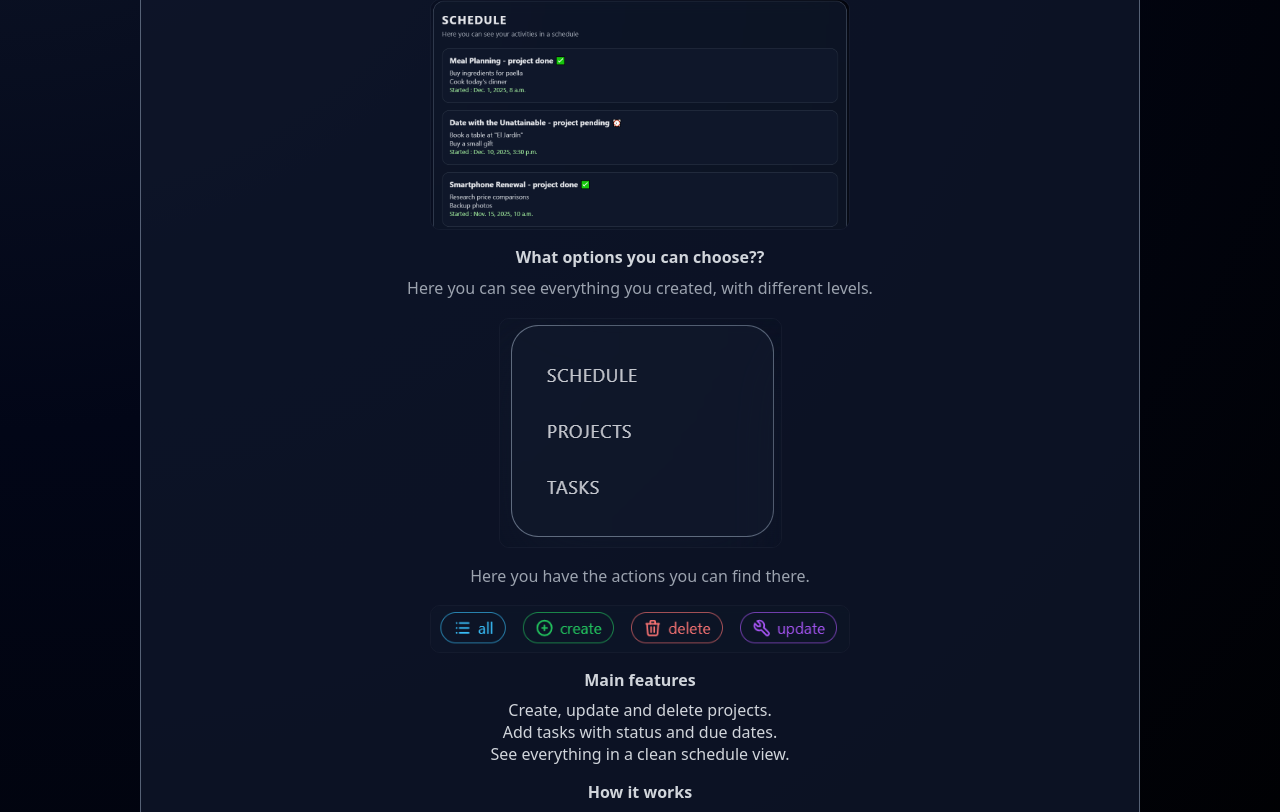
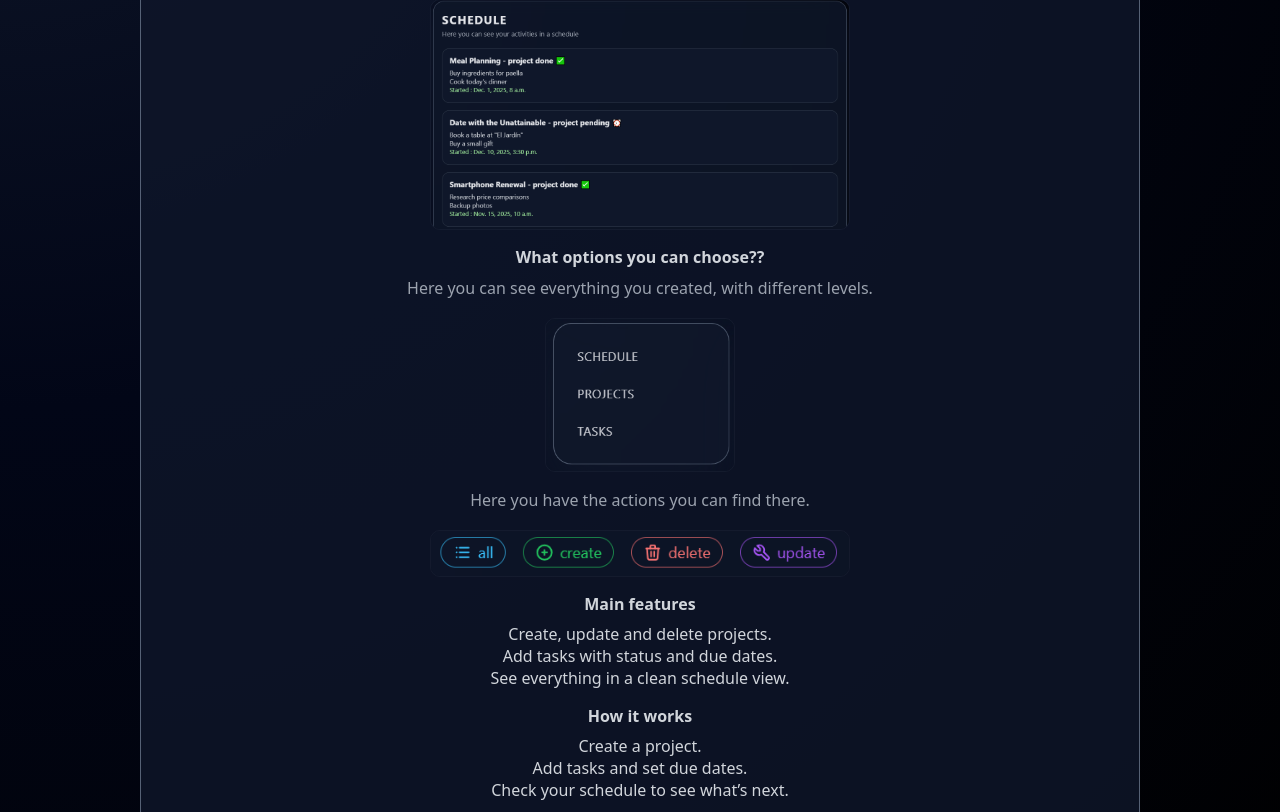
Before and after one commit to nicowooow/SchedulePy, a Django app: page / in a window 1280 px wide. Shown: the part 330-1142 px from the top of the page. Run offline with Django 5.2, Linux system fonts and the light colour scheme.

Commit message:
cambiamos el css y el index para que las imagenes aparezcan de forma correcto

```diff
--- a/myapp/static/css/index.css
+++ b/myapp/static/css/index.css
@@ -51,6 +51,17 @@ img.img-preview {
   width: auto;
   height: auto;
 }
+img.img-preview.img1 {
+  width: 100%;
+}
+img.img-preview.img2 {
+  width: 20%;
+
+}
+img.img-preview.img3 {
+  width: 80%;
+
+}
 /* Feature list */
 #features ul,
 #how-it-works ol {
@@ -81,7 +92,10 @@ li {
   border-radius: var(--radius-pill);
   font-weight: 600;
   font-size: 0.95rem;
-  transition: transform 160ms ease, box-shadow 160ms ease, opacity 160ms ease;
+  transition:
+    transform 160ms ease,
+    box-shadow 160ms ease,
+    opacity 160ms ease;
 }
 
 .btn:focus {
--- a/myapp/templates/index.html
+++ b/myapp/templates/index.html
@@ -14,15 +14,15 @@
   <p>Here you can take note of interesting stuffs, important, activities, something that you need remember, projects and much more. </p>
   <h2>What can you do here??</h2>
   <p>If you have a project you can see it like this:</p>
-  <img class="img-preview" src="{% static 'images/schedule_example.png' %}" alt="Vista del horario" title="Vista del horario" loading="lazy" />
+  <img class="img-preview img1" src="{% static 'images/schedule_example.png' %}" alt="Vista del horario" title="Vista del horario" loading="lazy" />
   <h2>What options you can choose??</h2>
     <section class="options">
       <p>Here you can see everything you created, with different levels.</p>
-      <img class="img-preview" src="{% static 'images/views.png' %}" alt="Vista de listas" title="Vista de listas" loading="lazy" />
+      <img class="img-preview img2" src="{% static 'images/views.png' %}" alt="Vista de listas" title="Vista de listas" loading="lazy" />
     </section>
     <section class="options">
       <p>Here you have the actions you can find there.</p>
-      <img class="img-preview" src="{% static 'images/options.png' %}" alt="Vista de acciones" title="Vista de acciones" loading="lazy" />
+      <img class="img-preview img3" src="{% static 'images/options.png' %}" alt="Vista de acciones" title="Vista de acciones" loading="lazy" />
     </section>
   <section id="features">
   <h2>Main features</h2>
```
